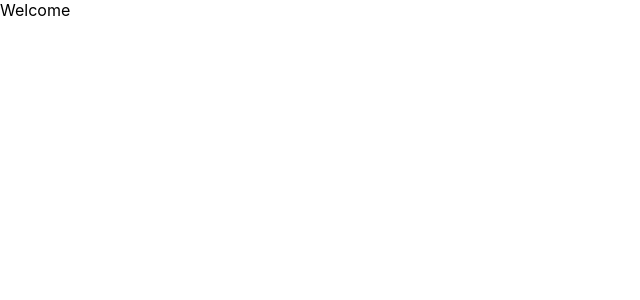
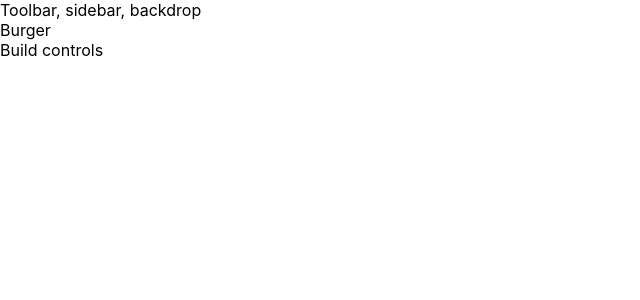
Before and after one commit to abhilashmj87/burger-builder, a React (Create React App) app: page / in a window 1280 px wide. Shown: the top 300 px of the page, without its empty margins (0-640 px from the left). Built offline with nearby package versions, Linux system fonts and the light colour scheme.

Commit message:
create layout and burgerbuilder components

```diff
--- a/public/index.html
+++ b/public/index.html
@@ -19,7 +19,7 @@
       work correctly both with client-side routing and a non-root public URL.
       Learn how to configure a non-root public URL by running `npm run build`.
     -->
-    <title>React App</title>
+    <title>Burger Builder</title>
   </head>
   <body>
     <noscript>
--- a/src/App.css
+++ /dev/null
@@ -1,3 +0,0 @@
-.App {
-  text-align: center;
-}
--- a/src/App.js
+++ b/src/App.js
@@ -1,5 +1,6 @@
 import React, { Component } from 'react';
-import './App.css';
+import Layout from './components/Layout/Layout';
+import BurgerBuilder from './containers/BurgerBuilder/BurgerBuilder';
 
 export default class App extends Component {
 
@@ -21,7 +22,9 @@ export default class App extends Component {
 
     return (
       <div>
-        Welcome
+        <Layout>
+          <BurgerBuilder></BurgerBuilder>
+        </Layout>
       </div>
     );
 
--- /dev/null
+++ b/src/components/Layout/Layout.css
@@ -0,0 +1,3 @@
+.amj_content {
+    margin-top: 1rem;
+}
--- /dev/null
+++ b/src/components/Layout/Layout.js
@@ -0,0 +1,15 @@
+import React from 'react';
+import classes from './Layout.css';
+
+const layout = (props) => {
+  return (
+  <div>
+    <div> Toolbar, sidebar, backdrop</div>
+    <main className={classes.amj_content}>
+      {props.children}
+    </main>
+  </div>
+  );
+}
+
+export default layout;
--- /dev/null
+++ b/src/containers/BurgerBuilder/BurgerBuilder.js
@@ -0,0 +1,13 @@
+import React, { Component } from 'react';
+
+// Always try using a class (instead fo functions) for components that deal with state (AKA containers)
+export default class BurgerBuilder extends Component {
+    render () {
+        return (
+            <div>
+                <div> Burger</div>
+                <div>Build controls</div>
+            </div>
+        );
+    }
+}
```
Also changed, not shown: public/manifest.json.
